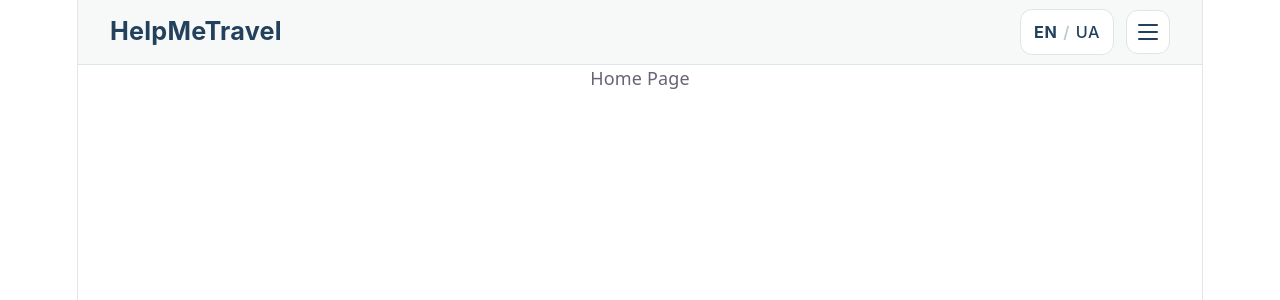
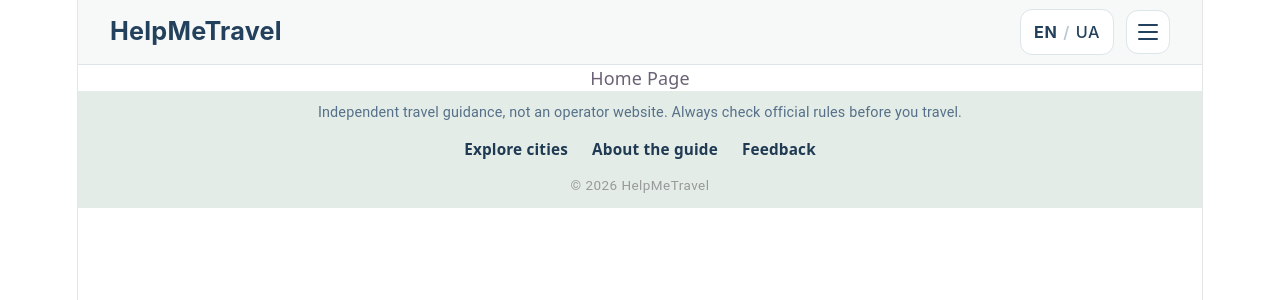
Before and after one commit to HelpMeTravel/frontend, a React app: page / in a window 1280 px wide. Shown: the top 300 px of the page. Built offline with nearby package versions, Linux system fonts and the light colour scheme; the HTML template or start-up script is replaced by a standard one.

Commit message:
Add footer (#7)
Co-authored-by: Bohdan Bodashko <bbodasko@gmail.com>

```diff
--- /dev/null
+++ b/src/components/Footer.jsx
@@ -0,0 +1,56 @@
+import React from 'react';
+import { Link as RouterLink } from 'react-router-dom';
+import { Box, Container, Stack, Typography, Link } from '@mui/material';
+
+const Footer = () => {
+  return (
+    <Box
+      component="footer"
+      sx={{
+        backgroundColor: '#e4ece7',
+        py: 1.5,
+        textAlign: 'center',
+      }}
+    >
+      <Container
+        maxWidth="lg"
+        disableGutters
+        sx={{
+          display: 'flex',
+          flexDirection: 'column',
+          alignItems: 'center',
+          gap: 1.5
+        }}
+      >
+        <Typography
+          variant="body2"
+          sx={{
+            color: '#557088',
+            fontSize: '0.8rem'
+          }}
+        >
+          Independent travel guidance, not an operator website. Always check official rules before you travel.
+        </Typography>
+
+        <Stack direction="row" spacing={3} justifyContent="center">
+          <Link component={RouterLink} to="/explore" underline="hover" sx={{ color: '#1f3a52', fontWeight: 600, fontSize: '0.85rem' }}>
+            Explore cities
+          </Link>
+          <Link component={RouterLink} to="/about" underline="hover" sx={{ color: '#1f3a52', fontWeight: 600, fontSize: '0.85rem' }}>
+            About the guide
+          </Link>
+          <Link component={RouterLink} to="/feedback" underline="hover" sx={{ color: '#1f3a52', fontWeight: 600, fontSize: '0.85rem' }}>
+            Feedback
+          </Link>
+        </Stack>
+
+        <Typography variant="caption" sx={{ color: '#999', fontSize: '0.75rem' }}>
+          &copy; 2026 HelpMeTravel
+        </Typography>
+
+      </Container>
+    </Box>
+  );
+};
+
+export default Footer;
--- a/src/components/Layout.jsx
+++ b/src/components/Layout.jsx
@@ -1,4 +1,5 @@
 import { Outlet } from 'react-router-dom';
+import Footer from './Footer';
 import Header from './Header';
 
 export const Layout = () => (
@@ -7,5 +8,6 @@ export const Layout = () => (
     <main>
       <Outlet />
     </main>
+    <Footer />
   </>
 );
```
